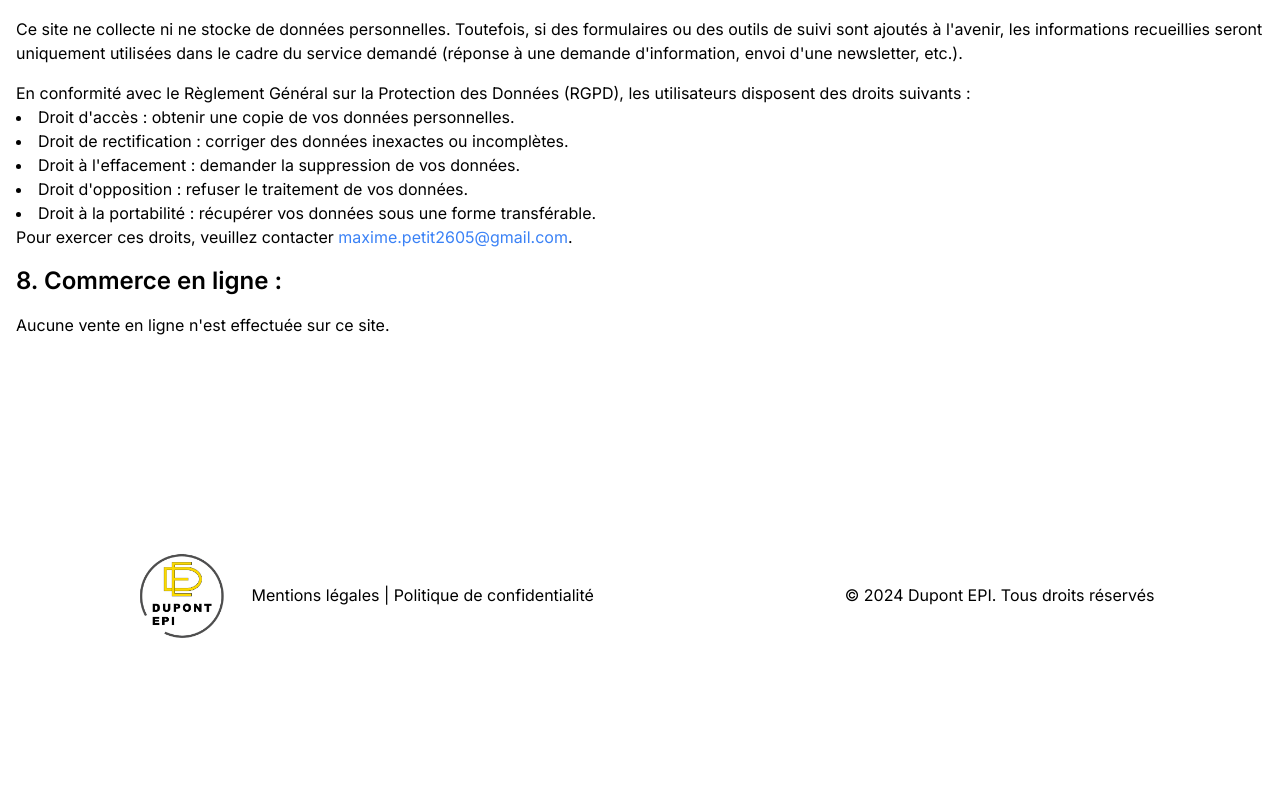
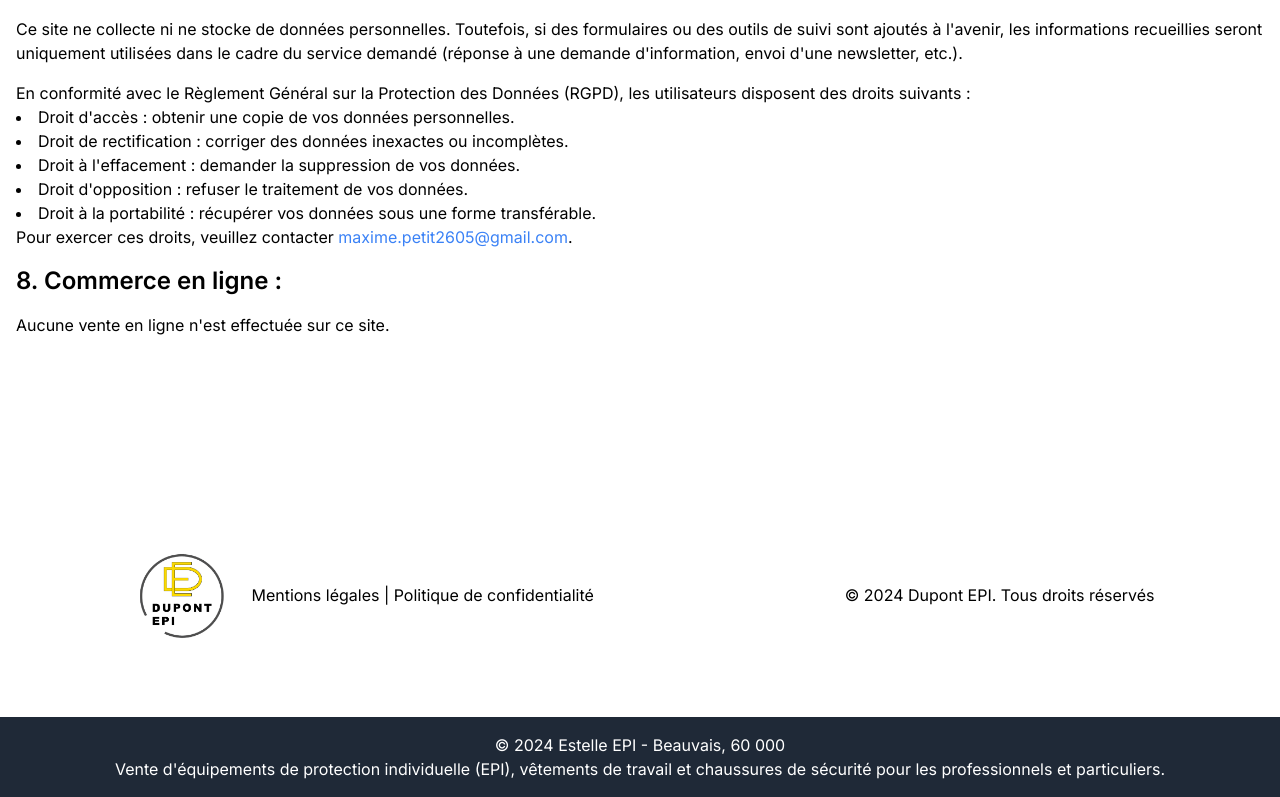
Before and after one commit to royaliste99/jobProtect, a Next.js app: page /page/mentionLegal in a window 1280 px wide. Shown: the part 1035-1832 px from the top of the page. Before the commit the page ends 1712 px from the top, so only its background shows below. Built offline with nearby package versions, Linux system fonts and the light colour scheme.

Commit message:
Ajout des balises meta pour ameliorer le SEO

```diff
--- a/src/app/layout.tsx
+++ b/src/app/layout.tsx
@@ -4,9 +4,26 @@ import "./globals.css";
 
 const inter = Inter({ subsets: ["latin"] });
 
+// Meta description globale pour tout le site
 export const metadata: Metadata = {
-  title: "Estelle Dupont",
-  description: "Site de Estelle Dupont",
+  title: "Estelle EPI - Équipements de protection à Beauvais",
+  description:
+    "Estelle EPI, dirigée par Estelle Dupont, fournit des équipements de protection individuelle (EPI), vêtements de travail personnalisés et chaussures de sécurité à Beauvais (60 000) pour les entreprises et les particuliers.",
+  keywords:
+    "Estelle Dupont, EPI, équipements de protection, vêtements de travail, chaussures de sécurité, Beauvais, 60000, vêtements personnalisés, protection professionnelle",
+  authors: [{ name: "Estelle Dupont" }],
+  openGraph: {
+    title: "Estelle EPI - Équipements de protection à Beauvais",
+    description:
+      "Découvrez la large gamme d'équipements de protection et de vêtements de travail personnalisés proposés par Estelle EPI à Beauvais (60 000).",
+    images: [
+      {
+        url: "/images/social-preview.jpg",
+        alt: "Équipements de protection Estelle EPI",
+      },
+    ],
+    type: "website",
+  },
 };
 
 export default function RootLayout({
@@ -15,20 +32,44 @@ export default function RootLayout({
   children: React.ReactNode;
 }>) {
   return (
-    <html lang="en">
+    <html lang="fr">
       <head>
-      <link rel="icon" href="/favicon.png" />
+        <meta name="viewport" content="width=device-width, initial-scale=1" />
+        <meta charSet="UTF-8" />
+        <meta name="robots" content="index, follow" />
+        <link rel="icon" href="/favicon.png" />
+
+        <meta property="og:title" content="Estelle EPI - Équipements de protection à Beauvais" />
+        <meta property="og:description" content="Découvrez les équipements de protection professionnelle et vêtements de travail personnalisés de Estelle EPI." />
+        <meta property="og:image" content="/images/social-preview.jpg" />
+        <meta property="og:type" content="website" />
+        <meta property="og:url" content="https://estelle-epi.com" />
+
+        {/* Lien vers Swiper (CDN) */}
         <link
           rel="stylesheet"
           href="https://cdn.jsdelivr.net/npm/swiper@8/swiper-bundle.min.css"
         />
-        {/* Charger le script de manière asynchrone */}
+
+        {/* Script Swiper (chargé de manière asynchrone) */}
         <script
           src="https://cdn.jsdelivr.net/npm/swiper@8/swiper-bundle.min.js"
-          async
+          defer
         />
       </head>
-      <body className={inter.className}>{children}</body>
+      <body className={inter.className}>
+        {children}
+
+        {/* Footer pour le référencement local */}
+        <footer className="bg-gray-800 text-white text-center py-4 mt-10">
+          <p>© {new Date().getFullYear()} Estelle EPI - Beauvais, 60 000</p>
+          <p>
+            Vente d'équipements de protection individuelle (EPI), vêtements de
+            travail et chaussures de sécurité pour les professionnels et
+            particuliers.
+          </p>
+        </footer>
+      </body>
     </html>
   );
 }
```
